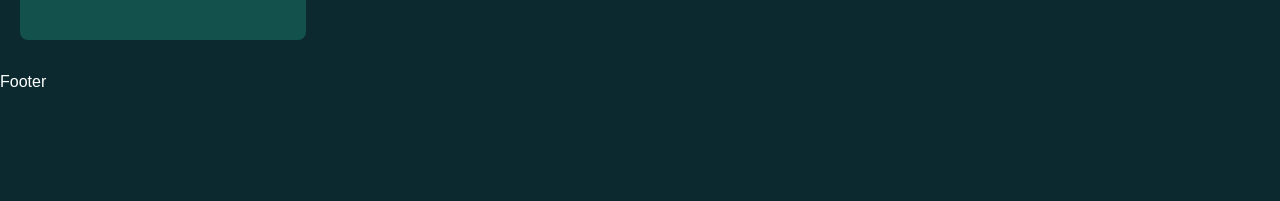
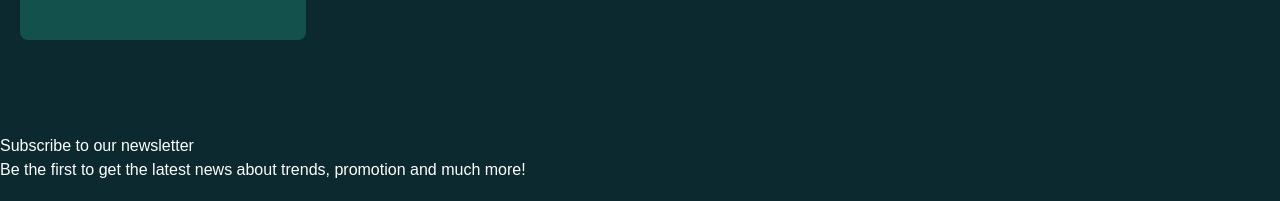
Before and after one commit to YanisMorzak/Requiem-prestigioso, a React (Create React App) app: page /search in a window 1280 px wide. Shown: the part 596-797 px from the top of the page. Built offline with nearby package versions, Linux system fonts and the light colour scheme; no server answers; a web font is replaced by a local one.

Commit message:
🚧  F06-Cart: add title and text

```diff
--- a/src/components/Footer.jsx
+++ b/src/components/Footer.jsx
@@ -1,5 +1,18 @@
 import React from "react";
 
 export default function Footer() {
-  return <div>Footer</div>;
+  return (
+    <footer className="pt-16 ">
+      <div className="container mx-auto">
+        <div>
+          <h2>Subscribe to our newsletter</h2>
+          <p>
+            Be the first to get the latest news about trends, promotion and much
+            more!
+          </p>
+        </div>
+        {/* form */}
+      </div>
+    </footer>
+  );
 }
```
